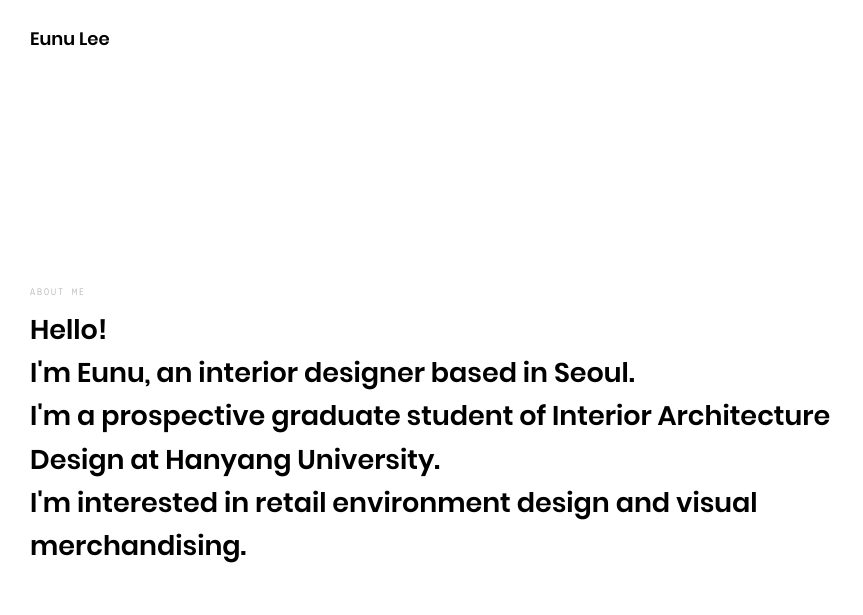
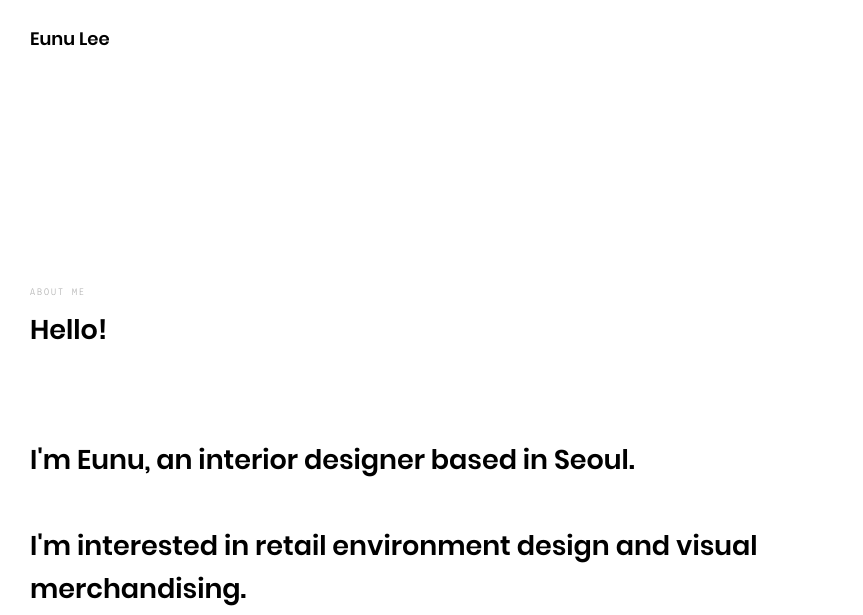
Before and after one commit to Eunnnnu/2, a Jekyll site: the page built from index.html, in a window 1280 px wide. Shown: the top 615 px of the page, without its empty margins (0-863 px from the left). Built offline with Jekyll 4.4.1, drawn with Linux system fonts in a browser that asks for light colours; nearby versions of some CDN libraries; library files that are not in the unit come from our copies.

Commit message:
Update _config.yml

```diff
--- a/_config.yml
+++ b/_config.yml
@@ -2,8 +2,10 @@
 author: "Eunu Lee"
 tagline: "Eunu Lee Homepage"
 description: "Hello!
+<br>
+<br>
 <br> I'm Eunu, an interior designer based in Seoul.
-<br> I'm a prospective graduate student of Interior Architecture Design at Hanyang University.
+<br>
 <br> I'm interested in retail environment design and visual merchandising."
 keywords: "Eunu, Interior Design, Portfolio"
 email: "eunnnnu@gmail.com"
```
